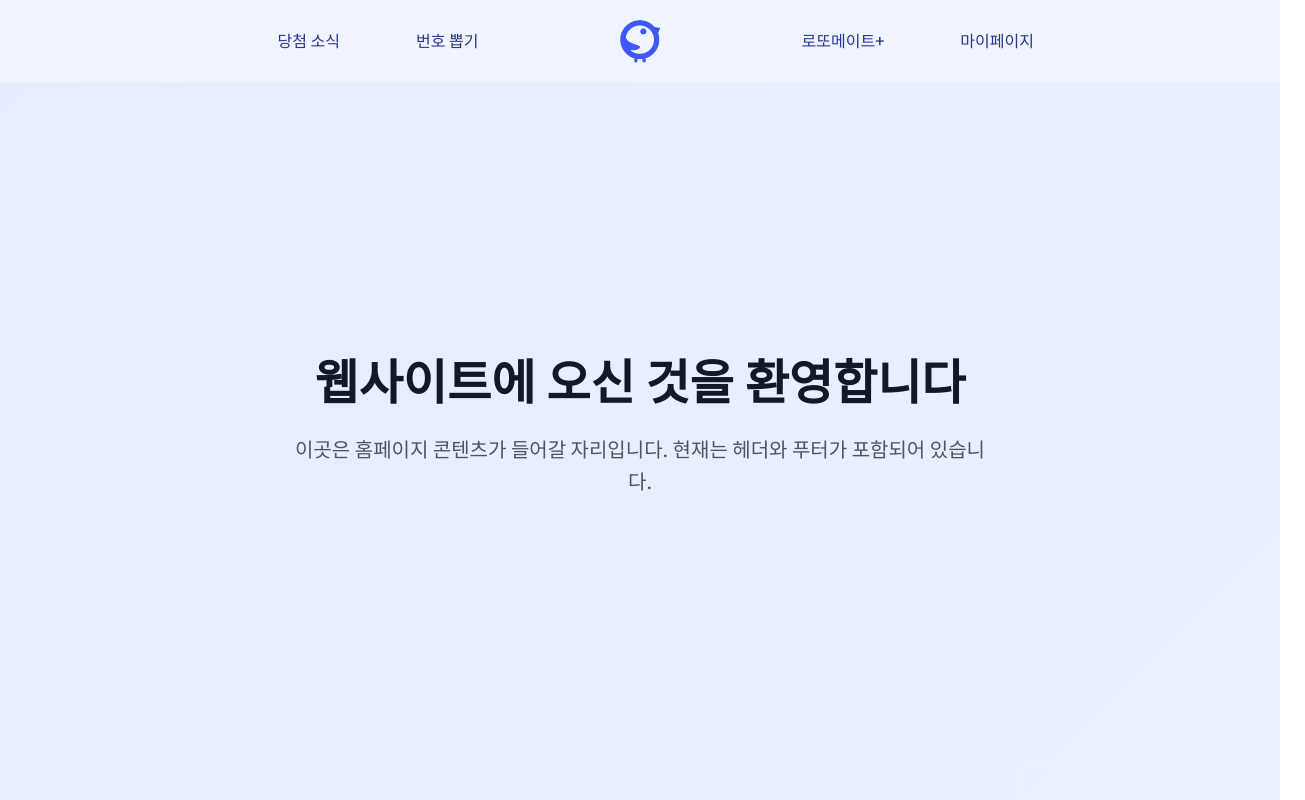
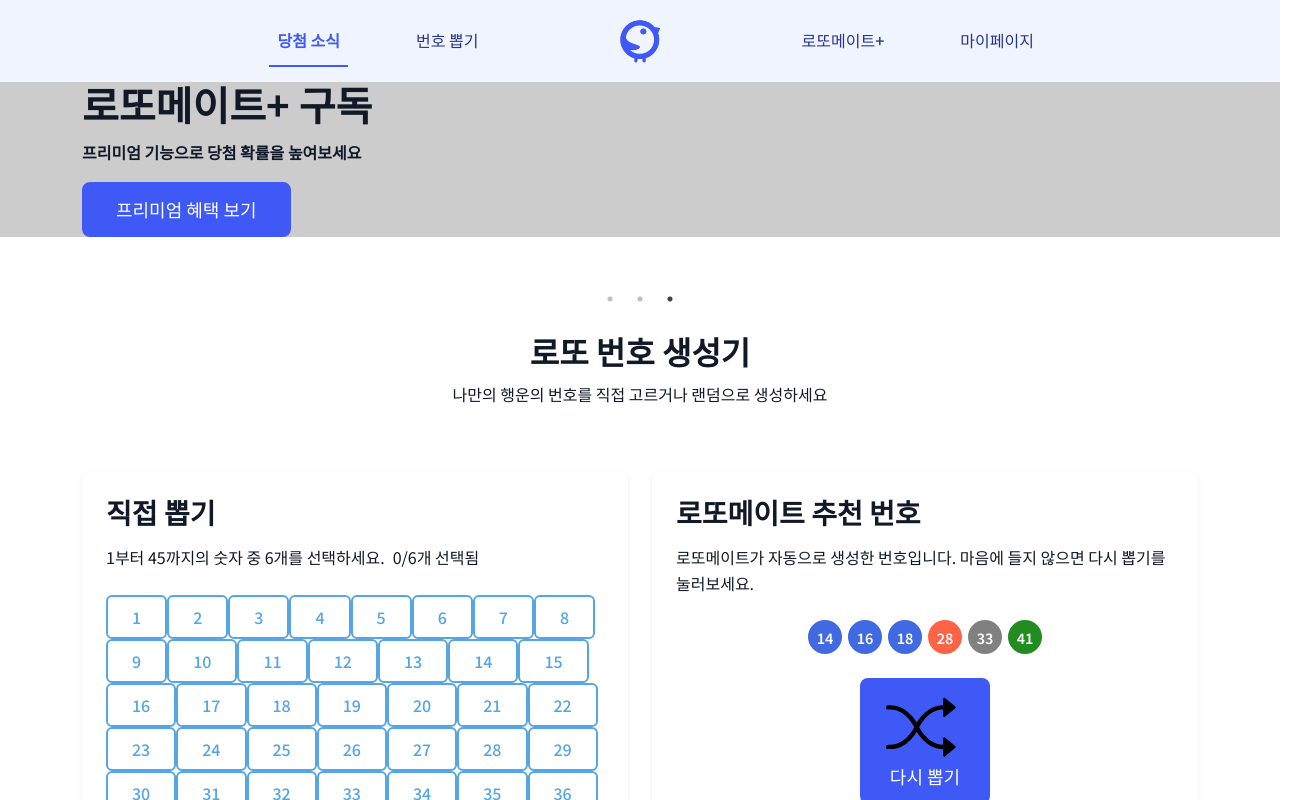
Before and after one commit to DaHnDell/lotto_mate_frontend, a React (Create React App) app: page / in a window 1280 px wide. Shown: the top 800 px of the page, 1305 px wide, since content can reach past the window. Built offline with nearby package versions, Linux system fonts and the light colour scheme.

Commit message:
홈 컴포넌트

```diff
--- a/src/components/common/Home.jsx
+++ b/src/components/common/Home.jsx
@@ -1,27 +1,80 @@
-import React from 'react';
+import React, { useEffect } from 'react';
+import { useLocation, useNavigate } from 'react-router-dom';
 import Header from './Header';
 import Footer from './Footer';
+import HeroSlider from './sections/HeroSlider';
+// import ServicesSection from './sections/ServicesSection';
+// import PremiumSection from './sections/PremiumSection';
+import 'bootstrap/dist/css/bootstrap.min.css';
+import '../../resources/css/style.css';
+import NumberGeneratorSection from './sections/NumberGeneratorSection';
 
 const Home = () => {
+  const location = useLocation();
+  const navigate = useNavigate();
+
+  // 페이지 로드시 URL 해시가 있으면 해당 섹션으로 스크롤
+  useEffect(() => {
+    // location.state에서 스크롤할 섹션 ID가 있는지 확인
+    if (location.state && location.state.scrollToSection) {
+      const sectionId = location.state.scrollToSection;
+      const section = document.getElementById(sectionId);
+
+      if (section) {
+        // 헤더 높이를 고려한 스크롤 위치 계산
+        const headerHeight = document.querySelector('.custom-navbar').offsetHeight;
+
+        setTimeout(() => {
+          window.scrollTo({
+            top: section.offsetTop - headerHeight,
+            behavior: 'smooth'
+          });
+        }, 100);
+      }
+
+      // location state 초기화 (히스토리에 남지 않도록)
+      navigate('/', { replace: true });
+    }
+    // URL 해시를 확인하여 해당 섹션으로 스크롤
+    else if (location.hash) {
+      const sectionId = location.hash.substring(1); // '#' 제거
+      const section = document.getElementById(sectionId);
+
+      if (section) {
+        // 헤더 높이를 고려한 스크롤 위치 계산
+        const headerHeight = document.querySelector('.custom-navbar').offsetHeight;
+
+        setTimeout(() => {
+          window.scrollTo({
+            top: section.offsetTop - headerHeight,
+            behavior: 'smooth'
+          });
+        }, 100);
+      }
+    }
+  }, [location, navigate]);
+
   return (
     <div className="home-container">
       <Header />
+
       <main className="main-content">
-        {/* 여기에 홈페이지 본문 콘텐츠를 추가할 수 있습니다 */}
-        <div className="home-section">
-          <div className="container">
-            <div className="row justify-content-center">
-              <div className="col-md-10 text-center">
-                <h1 className="home-title">웹사이트에 오신 것을 환영합니다</h1>
-                <p className="home-subtitle">
-                  이곳은 홈페이지 콘텐츠가 들어갈 자리입니다.
-                  현재는 헤더와 푸터가 포함되어 있습니다.
-                </p>
-              </div>
-            </div>
-          </div>
+        {/* 각 섹션에 id 속성 추가 */}
+        <div id="hero-slider-section">
+          <HeroSlider />
         </div>
+
+        {/* 번호 뽑기 섹션 - 추가됨 */}
+        <div id="number-generator-section">
+          <NumberGeneratorSection />
+        </div>
+
+        {/*
+        <div id="premium-section">
+          <PremiumSection />
+        </div> */}
       </main>
+
       <Footer />
     </div>
   );
```
